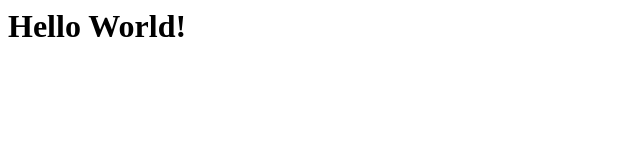
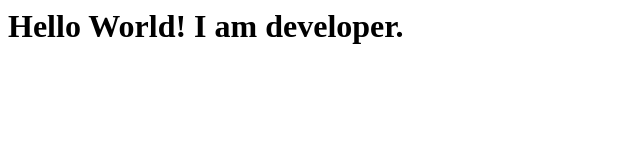
Before and after one commit to gitelit/test-repository, a plain HTML site: page index.html in a window 1280 px wide. Shown: the whole page, without its empty margins (0-640 px from the left). Drawn offline with Linux system fonts and the light colour scheme.

Commit message:
Update index.html

```diff
--- a/index.html
+++ b/index.html
@@ -1 +1 @@
-<h1>Hello World!</h1>
+<h1>Hello World! I am developer.</h1>
```
